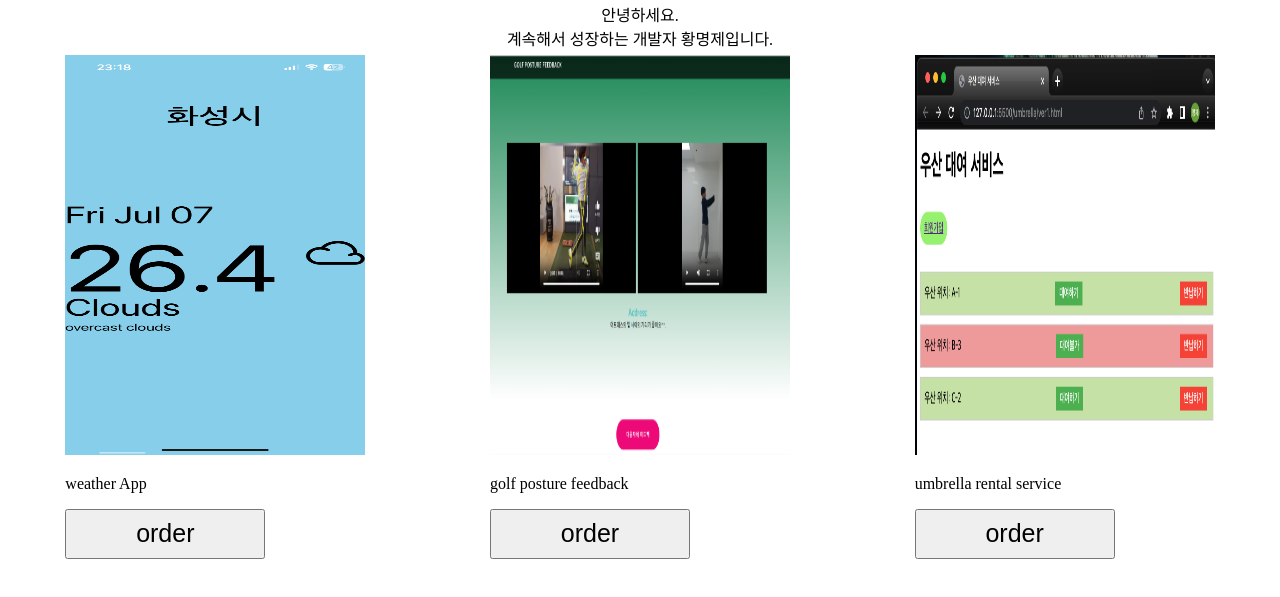
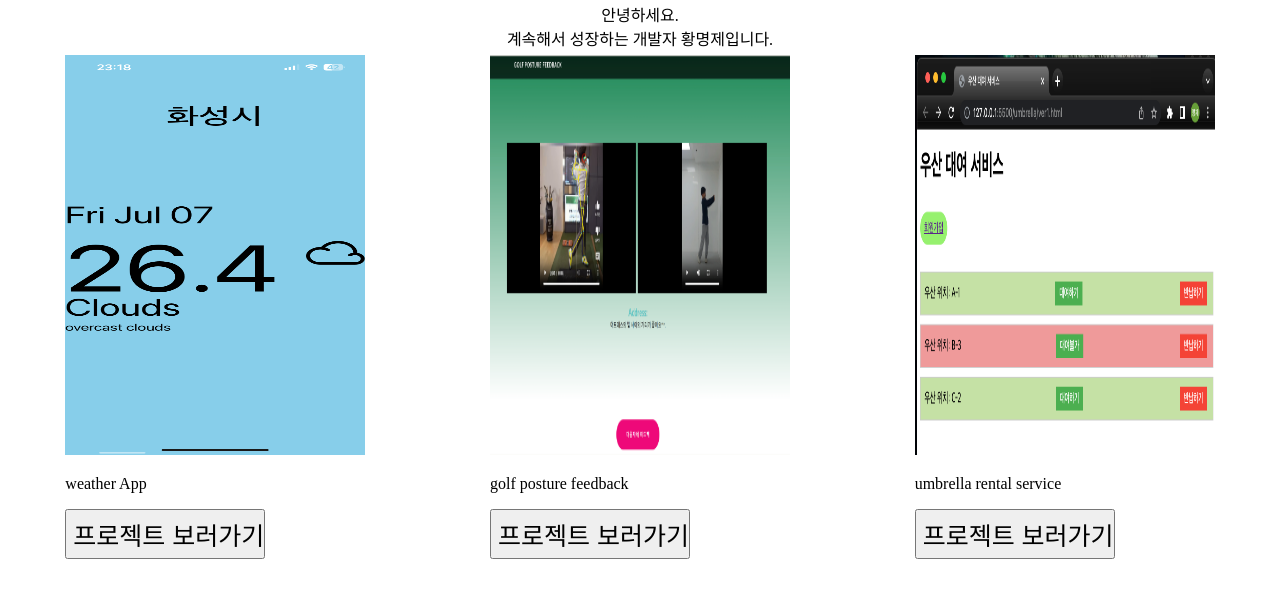
Before and after one commit to Hwangmyeongje/Hwangmyeongje.github.io, a plain HTML site: page index.html in a window 1280 px wide. Shown: the part 87-684 px from the top of the page. Drawn offline with Linux system fonts and the light colour scheme.

Commit message:
third commit

```diff
--- a/index.html
+++ b/index.html
@@ -19,7 +19,7 @@
         <input
           class="card_button"
           type="button"
-          value="order"
+          value="프로젝트 보러가기"
           onclick="alert('weather')"
         />
       </div>
@@ -29,7 +29,7 @@
         <input
           class="card_button"
           type="button"
-          value="order"
+          value="프로젝트 보러가기"
           onclick="alert('golf posture feedback')"
         />
       </div>
@@ -39,7 +39,7 @@
         <input
           class="card_button"
           type="button"
-          value="order"
+          value="프로젝트 보러가기"
           onclick="alert('umbrella rental service')"
         />
       </div>
```
